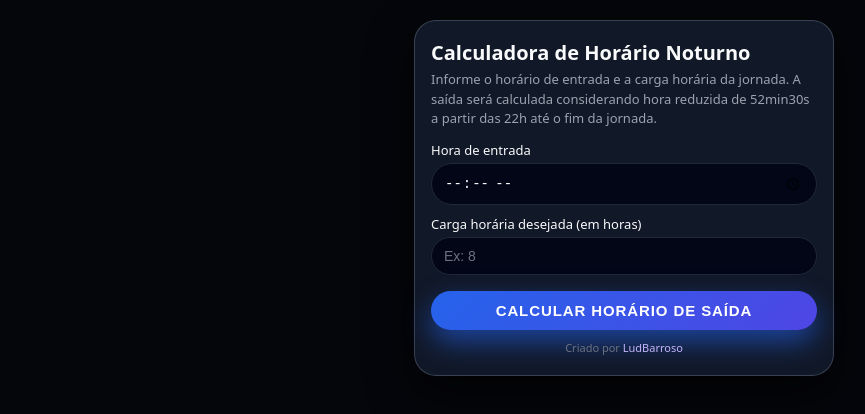
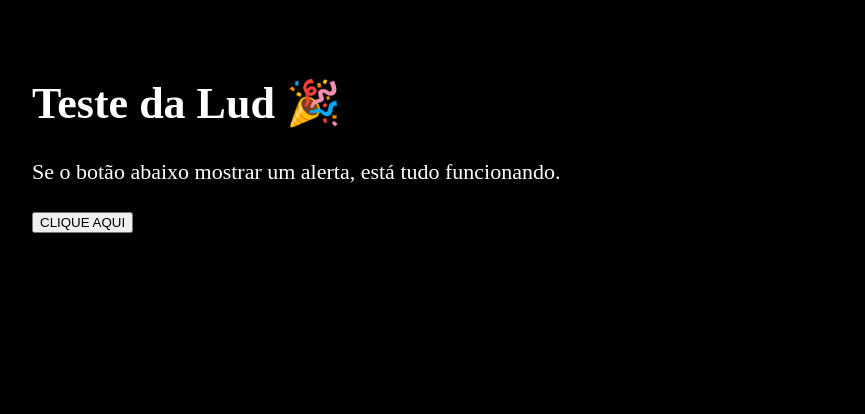
Before and after one commit to LudBarroso/calculadora-horario-noturno, a plain HTML site: page index.html in a window 1280 px wide. Shown: the whole page, without its empty margins (16-881 px from the left). Drawn offline with Linux system fonts and the light colour scheme.

Commit message:
Update index.html

```diff
--- a/index.html
+++ b/index.html
@@ -1,189 +1,15 @@
 <!DOCTYPE html>
 <html lang="pt-BR">
-<head>
-  <meta charset="UTF-8">
-  <title>Calculadora de Horário Noturno – LudBarroso</title>
-  <meta name="viewport" content="width=device-width, initial-scale=1.0">
-  <style>
-    *{box-sizing:border-box;margin:0;padding:0}
-    body{
-      font-family:system-ui,-apple-system,BlinkMacSystemFont,"Segoe UI",sans-serif;
-      background:#05060b;
-      color:#f9fafb;
-      display:flex;
-      justify-content:center;
-      padding:20px 12px;
-    }
-    .app{
-      width:100%;
-      max-width:420px;
-      background:#111827;
-      border-radius:22px;
-      padding:18px 16px 20px;
-      box-shadow:0 18px 45px rgba(0,0,0,.7);
-      border:1px solid rgba(148,163,184,.3);
-    }
-    h1{
-      font-size:20px;
-      margin-bottom:4px;
-    }
-    .sub{
-      font-size:13px;
-      color:#9ca3af;
-      margin-bottom:12px;
-      line-height:1.5;
-    }
-    .field{
-      margin-bottom:10px;
-    }
-    label{
-      font-size:13px;
-      margin-bottom:4px;
-      display:block;
-    }
-    input{
-      width:100%;
-      padding:10px 12px;
-      border-radius:999px;
-      border:1px solid #1f2937;
-      background:#020617;
-      color:#f9fafb;
-      font-size:14px;
-    }
-    input::placeholder{color:#6b7280}
-    button{
-      width:100%;
-      margin-top:6px;
-      padding:11px 16px;
-      border-radius:999px;
-      border:none;
-      background:linear-gradient(135deg,#2563eb,#4f46e5);
-      color:#fff;
-      font-size:15px;
-      font-weight:600;
-      letter-spacing:.06em;
-      text-transform:uppercase;
-      cursor:pointer;
-      box-shadow:0 12px 28px rgba(37,99,235,.6);
-    }
-    button:active{transform:translateY(1px);box-shadow:0 8px 18px rgba(37,99,235,.5)}
-    .error{
-      margin-top:8px;
-      font-size:12px;
-      color:#f97373;
-    }
-    .result{
-      margin-top:12px;
-      padding:10px 12px;
-      border-radius:16px;
-      background:#020617;
-      border:1px solid #1f2937;
-      font-size:13px;
-      line-height:1.5;
-    }
-    .footer{
-      margin-top:10px;
-      font-size:11px;
-      text-align:center;
-      color:#6b7280;
-    }
-    .footer span{color:#c4b5fd;font-weight:500}
-  </style>
-</head>
-<body>
-  <div class="app">
-    <h1>Calculadora de Horário Noturno</h1>
-    <p class="sub">
-      Informe o horário de entrada e a carga horária da jornada.
-      A saída será calculada considerando hora reduzida de 52min30s
-      a partir das 22h até o fim da jornada.
-    </p>
+  <head>
+    <meta charset="UTF-8">
+    <title>Teste Horário Noturno</title>
+  </head>
+  <body style="background:#000;color:#fff;padding:40px;font-size:22px;">
+    <h1>Teste da Lud 🎉</h1>
+    <p>Se o botão abaixo mostrar um alerta, está tudo funcionando.</p>
 
-    <div class="field">
-      <label for="entrada">Hora de entrada</label>
-      <input type="time" id="entrada">
-    </div>
-
-    <div class="field">
-      <label for="carga">Carga horária desejada (em horas)</label>
-      <input type="number" id="carga" placeholder="Ex: 8">
-    </div>
-
-    <button onclick="calcularSaida()">Calcular horário de saída</button>
-
-    <div id="erro" class="error"></div>
-    <div id="resultado" class="result" style="display:none;"></div>
-
-    <div class="footer">
-      Criado por <span>LudBarroso</span>
-    </div>
-  </div>
-
-  <script>
-    function calcularSaida() {
-      // TESTE: só pra ver se o botão está funcionando
-      alert("Botão clicado! Agora vamos calcular 🙂");
-
-      const entrada = document.getElementById("entrada").value;
-      const carga = parseFloat(document.getElementById("carga").value);
-      const erroEl = document.getElementById("erro");
-      const resEl = document.getElementById("resultado");
-
-      erroEl.textContent = "";
-      resEl.style.display = "none";
-      resEl.textContent = "";
-
-      if (!entrada || !carga || carga <= 0) {
-        erroEl.textContent = "Preencha a hora de entrada e a carga horária (maior que zero).";
-        return;
-      }
-
-      const [h, m] = entrada.split(":").map(Number);
-      const inicioMin = h * 60 + m;
-
-      const totalLegal = carga * 60;       // minutos "legais" contratados
-      const nightStart = 22 * 60;          // 22:00 em minutos (1320)
-
-      let endMin;
-
-      if (inicioMin >= nightStart) {
-        // entrou já no período noturno → toda jornada com hora reduzida
-        const reaisNoturnos = totalLegal * (52.5 / 60);
-        endMin = inicioMin + reaisNoturnos;
-      } else {
-        // entrou antes das 22h
-        const minutosAte22 = nightStart - inicioMin;
-
-        if (totalLegal <= minutosAte22) {
-          // jornada termina antes das 22h → tudo normal
-          endMin = inicioMin + totalLegal;
-        } else {
-          // parte diurna até 22h + parte noturna com hora reduzida
-          const legalNoturno = totalLegal - minutosAte22;
-          const reaisNoturnos = legalNoturnos * (52.5 / 60);
-          endMin = nightStart + reaisNoturnos;
-        }
-      }
-
-      // ajustar se passar de 24h
-      endMin = endMin % (24 * 60);
-
-      let saidaH = Math.floor(endMin / 60);
-      let saidaM = Math.round(endMin % 60);
-
-      if (saidaM === 60) {
-        saidaM = 0;
-        saidaH = (saidaH + 1) % 24;
-      }
-
-      const saidaHStr = String(saidaH).padStart(2, "0");
-      const saidaMStr = String(saidaM).padStart(2, "0");
-
-      resEl.style.display = "block";
-      resEl.innerHTML =
-        <strong>⏱ Horário sugerido de saída:</strong> ${saidaHStr}:${saidaMStr}<br> +
-        <small>Considerando hora reduzida de 52min30s a partir das 22:00 até o fim da jornada.</small>;
-    }
-  </script>
-</body>
+    <button onclick="alert('Funcionou, Lud! 🎉');">
+      CLIQUE AQUI
+    </button>
+  </body>
 </html>
```
